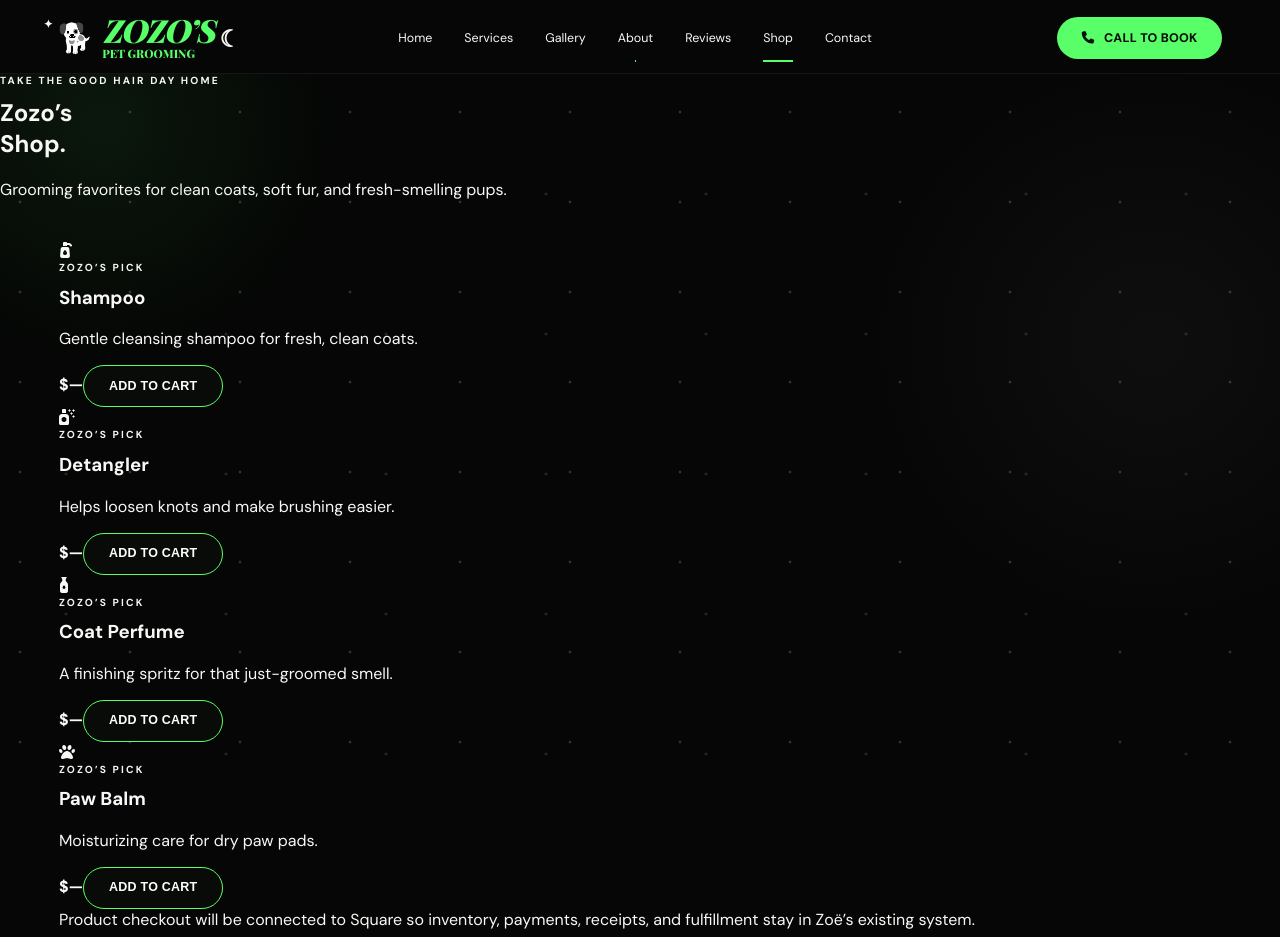
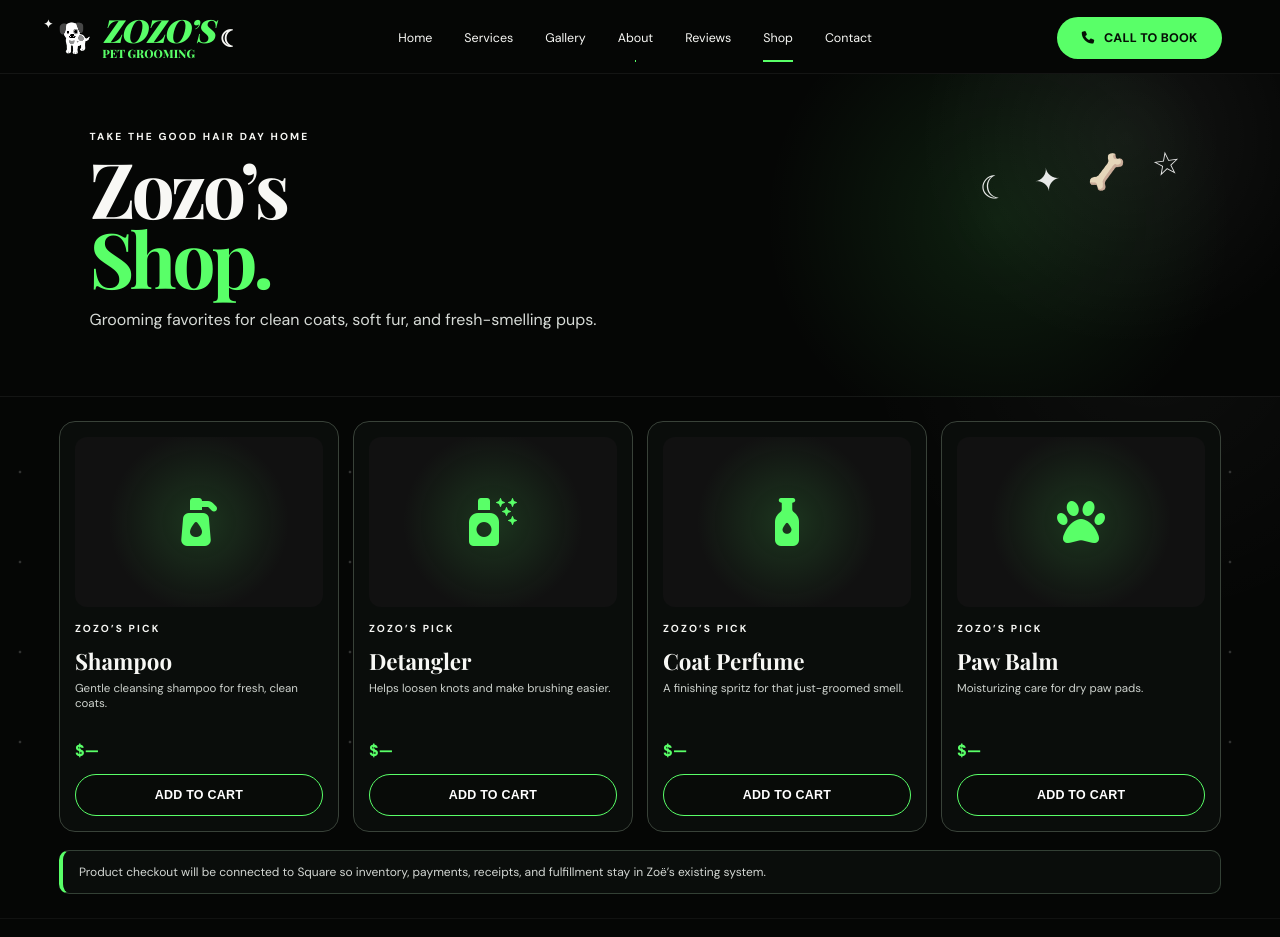
Before and after one commit to rchern315/zozopetgrooming, a Next.js app: page /shop in a window 1280 px wide. Shown: the top 937 px of the page. Built offline with nearby package versions, Linux system fonts and the light colour scheme.

Commit message:
Style services gallery reviews about contact shop and gift cards

```diff
--- a/app/globals.css
+++ b/app/globals.css
@@ -402,3 +402,170 @@
   .footer .brand{justify-content:center}
   .footer-bone{display:none}
 }
+
+
+/* Interior pages */
+.inner-hero{
+  min-height:300px;
+  padding:56px 7% 48px;
+  position:relative;
+  overflow:hidden;
+  border-bottom:1px solid rgba(255,255,255,.06);
+  background:
+    radial-gradient(circle at 78% 45%,rgba(89,255,104,.10),transparent 23%),
+    radial-gradient(circle at 88% 20%,rgba(255,255,255,.06),transparent 18%),
+    #050605;
+}
+.inner-hero::after{
+  content:"☾   ✦   🦴   ☆";
+  position:absolute;
+  right:7%;
+  top:80px;
+  max-width:260px;
+  color:#fff;
+  font-size:2rem;
+  letter-spacing:.55rem;
+  opacity:.9;
+  transform:rotate(-8deg)
+}
+.inner-hero h1{
+  font-family:"Playfair Display",Georgia,serif;
+  font-size:clamp(3rem,6vw,5.6rem);
+  line-height:.9;
+  letter-spacing:-.055em;
+  margin:0 0 1rem;
+  max-width:780px
+}
+.inner-hero h1 span{color:var(--green)}
+.inner-hero>p:not(.eyebrow){max-width:620px;color:#d7dbd7;line-height:1.55}
+.service-grid-3{grid-template-columns:repeat(3,1fr)}
+.service-grid-3 .service-card{min-height:190px}
+.pricing-note{
+  margin-top:18px;
+  border:1px solid #334035;
+  border-left:4px solid var(--green);
+  border-radius:10px;
+  padding:13px 16px;
+  color:#d3d7d3;
+  background:#0a0d0b;
+  font-size:.75rem
+}
+.package-grid{display:grid;grid-template-columns:repeat(3,1fr);gap:14px}
+.package-card{
+  display:grid;
+  grid-template-columns:110px 1fr;
+  gap:13px;
+  align-items:center;
+  padding:12px;
+  border:1px solid #394239;
+  border-radius:15px;
+  background:linear-gradient(180deg,#0e120f,#090b09)
+}
+.package-card img{width:110px;height:132px;object-fit:cover;border-radius:10px}
+.package-card h3{font-family:"Playfair Display",Georgia,serif;font-size:1.25rem;margin:0 0 .25rem;color:var(--green)}
+.package-card p{font-size:.7rem;line-height:1.3;color:#dfe1df;margin-bottom:.4rem}
+.package-card strong{display:block;font-size:.72rem;margin-bottom:.65rem}
+.package-btn{border:0;background:var(--green);color:#061006;cursor:pointer;padding:.55rem .8rem;min-height:32px;font-size:.62rem}
+.modal-backdrop{
+  position:fixed;inset:0;z-index:1000;
+  background:rgba(0,0,0,.82);
+  display:grid;place-items:center;padding:20px
+}
+.package-modal{
+  width:min(620px,100%);
+  max-height:90vh;overflow:auto;
+  position:relative;
+  background:#090c0a;
+  border:1px solid #445047;
+  border-radius:18px;
+  padding:22px;
+  box-shadow:0 0 50px rgba(89,255,104,.14)
+}
+.package-modal>img{width:100%;height:210px;object-fit:cover;border-radius:12px;margin-bottom:18px}
+.package-modal h2{color:var(--green);margin-bottom:.75rem}
+.package-modal p,.package-modal li{font-size:.8rem;line-height:1.5;color:#d9ddd9}
+.package-modal ul{columns:2;padding-left:1.2rem}
+.modal-close{
+  position:absolute;right:12px;top:10px;z-index:2;
+  width:34px;height:34px;border-radius:50%;border:1px solid #fff;
+  background:#050605;color:#fff;font-size:1.4rem;cursor:pointer
+}
+.modal-actions{display:flex;align-items:center;justify-content:space-between;gap:1rem;margin-top:18px}
+.modal-price{font-weight:800;color:var(--green)}
+.price-note{font-size:.65rem!important;margin-top:12px;color:#aeb4af!important}
+.gift-shop-row{display:grid;grid-template-columns:1fr 1fr;gap:16px}
+.promo-card{
+  min-height:220px;padding:28px;border-radius:18px;border:1px solid #394239;
+  background:radial-gradient(circle at 90% 20%,rgba(89,255,104,.11),transparent 27%),#0a0d0b
+}
+.promo-card p{max-width:480px;color:#d7dbd7;font-size:.78rem;line-height:1.45}
+
+.filter-row{display:flex;gap:.55rem;flex-wrap:wrap;margin-bottom:18px}
+.filter-row span{padding:.5rem .85rem;border:1px solid #3a443c;border-radius:999px;font-size:.65rem;text-transform:uppercase}
+.filter-row span:first-child{background:var(--green);color:#061006;border-color:var(--green)}
+.masonry-grid{columns:4 220px;column-gap:10px}
+.masonry-card{break-inside:avoid;margin:0 0 10px;position:relative;border:2px solid #efefec;border-radius:12px;overflow:hidden;background:#111}
+.masonry-card img{width:100%;height:230px;object-fit:cover}
+.masonry-card.m-1 img{height:310px}.masonry-card.m-2 img{height:195px}.masonry-card.m-3 img{height:265px}
+.masonry-card figcaption{position:absolute;left:8px;bottom:7px;background:rgba(0,0,0,.7);padding:.35rem .55rem;border-radius:999px;font-size:.58rem;color:var(--green)}
+.social-callout,.centered-cta{display:flex;align-items:center;justify-content:space-between;gap:2rem}
+.social-callout>div:first-child{max-width:650px}
+.social-callout p,.centered-cta p{font-size:.78rem;color:#d7dbd7}
+.centered-cta{min-height:190px;flex-direction:column;justify-content:center;text-align:center}
+.centered{justify-content:center}
+.big-rating{display:flex;align-items:center;gap:1rem;margin-top:22px}
+.big-rating span,.stars{color:var(--green);letter-spacing:.05em}
+.big-rating span{font-size:1.6rem}
+.big-rating strong{font-size:1.4rem}.big-rating small{font-size:.7rem;text-transform:uppercase;letter-spacing:.1em}
+.review-page-grid{grid-template-columns:repeat(3,1fr)}
+.large-review{min-height:170px;padding:20px}
+.large-review .stars{font-size:1rem;margin-bottom:.7rem}
+.large-review p{font-size:.78rem;line-height:1.5}
+.about-page-grid{display:grid;grid-template-columns:42% 58%;gap:35px;align-items:center}
+.about-large-photo img{height:520px}
+.about-story>p{color:#d7dbd7;font-size:.83rem;line-height:1.55}
+.value-grid{display:grid;grid-template-columns:repeat(3,1fr);gap:10px;margin-top:20px}
+.value-grid>div{border:1px solid #354037;border-radius:12px;padding:14px;background:#0a0d0b}
+.value-grid b{display:block;color:var(--green);font-size:1.7rem}.value-grid strong{display:block;font-size:.75rem;margin:.35rem 0}.value-grid span{font-size:.66rem;color:#bcc2bd}
+.contact-grid{display:grid;grid-template-columns:repeat(3,1fr);gap:14px}
+.contact-card{border:1px solid #394239;border-radius:16px;padding:25px;background:#0a0d0b;text-align:center}
+.contact-card i{font-size:2rem;color:var(--green);margin-bottom:12px}
+.contact-card h3{font-family:"Playfair Display",Georgia,serif;font-size:1.45rem;margin-bottom:.45rem}
+.contact-card a{color:var(--green);font-weight:800}.contact-card p{font-size:.72rem;color:#ccd1cc;margin-top:.75rem}
+.booking-placeholder{text-align:center;min-height:230px;display:flex;flex-direction:column;align-items:center;justify-content:center}
+.booking-placeholder p{max-width:600px;color:#d4d8d4;font-size:.78rem;line-height:1.5}
+.product-grid{display:grid;grid-template-columns:repeat(4,1fr);gap:14px}
+.product-card{border:1px solid #394239;border-radius:16px;padding:15px;background:#0a0d0b}
+.product-image{height:170px;display:grid;place-items:center;border-radius:12px;margin-bottom:15px;background:radial-gradient(circle,rgba(89,255,104,.15),transparent 60%),#111}
+.product-image i{font-size:3rem;color:var(--green)}
+.product-card h3{font-family:"Playfair Display",Georgia,serif;font-size:1.4rem;margin:.3rem 0}.product-card>p:not(.eyebrow){font-size:.72rem;color:#ced3ce;min-height:48px}.product-card strong{display:block;color:var(--green);margin-bottom:.8rem}
+.product-card button{width:100%;cursor:pointer}
+.gift-card-layout{display:grid;grid-template-columns:1fr 1fr;gap:40px;align-items:center}
+.gift-card-art{
+  min-height:390px;
+  clip-path:polygon(19% 0,81% 0,100% 22%,85% 100%,15% 100%,0 22%);
+  border:8px double #fff;
+  background:#050605;
+  display:flex;flex-direction:column;align-items:center;justify-content:center;text-align:center;
+  padding:45px;color:#fff
+}
+.gift-card-art span{font-size:2rem}.gift-card-art h2{font-size:3.7rem;color:var(--green);margin:.4rem 0 0}.gift-card-art strong{color:var(--green)}.gift-card-art p{font-family:"Playfair Display",Georgia,serif;font-size:1.6rem;font-weight:800}.gift-card-art small{text-transform:uppercase;letter-spacing:.2em}
+.gift-card-copy p{color:#d2d7d2;font-size:.8rem;line-height:1.5}
+.gift-values{display:flex;gap:.5rem;flex-wrap:wrap;margin:18px 0}
+.gift-values span{border:1px solid #3a443c;border-radius:999px;padding:.6rem .9rem;font-size:.7rem}.gift-values span:nth-child(3){border-color:var(--green);color:var(--green)}
+
+@media(max-width:900px){
+  .service-grid-3,.review-page-grid,.contact-grid{grid-template-columns:repeat(2,1fr)}
+  .package-grid,.product-grid{grid-template-columns:repeat(2,1fr)}
+  .about-page-grid,.gift-card-layout{grid-template-columns:1fr}
+}
+@media(max-width:680px){
+  .inner-hero{padding:42px 1rem 35px}.inner-hero::after{display:none}
+  .service-grid-3,.package-grid,.gift-shop-row,.review-page-grid,.contact-grid,.product-grid{grid-template-columns:1fr}
+  .package-card{grid-template-columns:90px 1fr}.package-card img{width:90px;height:115px}
+  .social-callout{display:block}.social-callout .cta-row{margin-top:1.2rem}
+  .value-grid{grid-template-columns:1fr}
+  .about-large-photo img{height:390px}
+  .gift-card-art{min-height:330px}.gift-card-art h2{font-size:2.7rem}
+  .package-modal ul{columns:1}
+}
```
